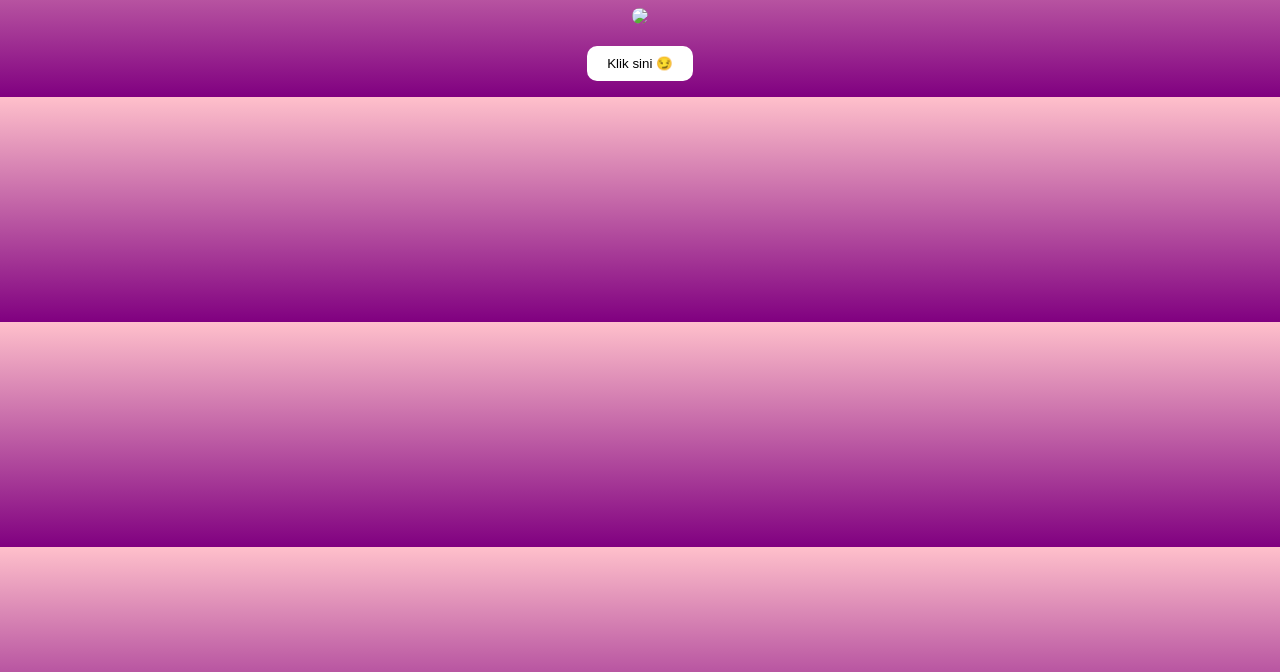
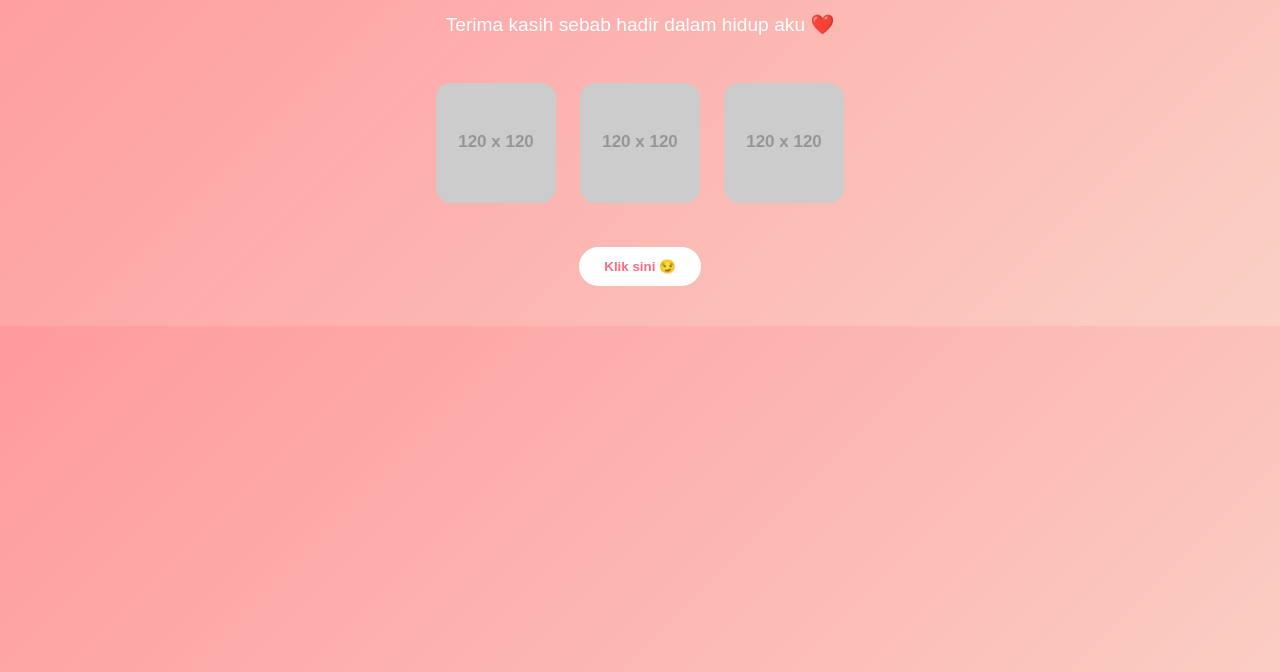
Before and after one commit to BudaqKhai/special.github.io, a plain HTML site: page index.html in a window 1280 px wide. Shown: the part 128-800 px from the top of the page. Drawn offline with Linux system fonts and the light colour scheme; placeholder pictures from the web are drawn by us.

Commit message:
Revamp birthday greeting page layout and style

```diff
--- a/index.html
+++ b/index.html
@@ -1,49 +1,109 @@
 <!DOCTYPE html>
-<html>
+<html lang="en">
 <head>
-  <title>Happy Birthday ❤️</title>
+<meta charset="UTF-8">
+<title>For You ❤️</title>
+
 <style>
 body {
+  margin: 0;
+  font-family: 'Poppins', sans-serif;
+  background: linear-gradient(135deg, #ff9a9e, #fad0c4);
   text-align: center;
-      font-family: Arial;
-      background: linear-gradient(pink, purple);
-      color: white;
+  color: #fff;
 }
-    img {
+
+.container {
+  padding: 40px 20px;
+}
+
+h1 {
+  font-size: 2.5em;
+}
+
+.typing {
+  font-size: 1.2em;
+  margin-top: 10px;
+  min-height: 30px;
+}
+
+.gallery {
+  margin-top: 30px;
+}
+
+.gallery img {
+  width: 120px;
+  margin: 10px;
+  border-radius: 15px;
+  transition: 0.3s;
+}
+
+.gallery img:hover {
+  transform: scale(1.1);
+}
+
+button {
+  margin-top: 30px;
+  padding: 12px 25px;
+  border: none;
   border-radius: 20px;
-      margin-top: 20px;
-    }
-    button {
-      padding: 10px 20px;
   background: white;
-      border: none;
-      border-radius: 10px;
+  color: #ff6b81;
+  font-weight: bold;
   cursor: pointer;
 }
+
+#secret {
+  margin-top: 20px;
+  display: none;
+  font-size: 1.2em;
+}
 </style>
+
 </head>
 
 <body>
 
+<div class="container">
+
 <h1>Happy Birthday Sayang 🎂</h1>
-  <p>Terima kasih sebab hadir dalam hidup aku ❤️</p>
 
-  <img src="gambar.jpg" width="250">
+<div class="typing" id="typing"></div>
 
-  <br><br>
+<div class="gallery">
+  <img src="https://via.placeholder.com/120">
+  <img src="https://via.placeholder.com/120">
+  <img src="https://via.placeholder.com/120">
+</div>
 
-  <button onclick="showMessage()">Klik sini 😏</button>
+<button onclick="showSecret()">Klik sini 😏</button>
 
-  <p id="msg"></p>
+<div id="secret">
+  Aku sayang kau sampai bila-bila 💕
+</div>
+
+</div>
 
 <audio autoplay loop>
   <source src="lagu.mp3" type="audio/mpeg">
 </audio>
 
 <script>
-    function showMessage() {
-      document.getElementById("msg").innerHTML =
-      "Aku sayang kau sampai bila-bila 💕";
+const text = "Terima kasih sebab hadir dalam hidup aku ❤️";
+let i = 0;
+
+function typingEffect() {
+  if (i < text.length) {
+    document.getElementById("typing").innerHTML += text.charAt(i);
+    i++;
+    setTimeout(typingEffect, 50);
+  }
+}
+
+typingEffect();
+
+function showSecret() {
+  document.getElementById("secret").style.display = "block";
 }
 </script>
 
```
Lines whose indentation alone changed are shown as unchanged.
